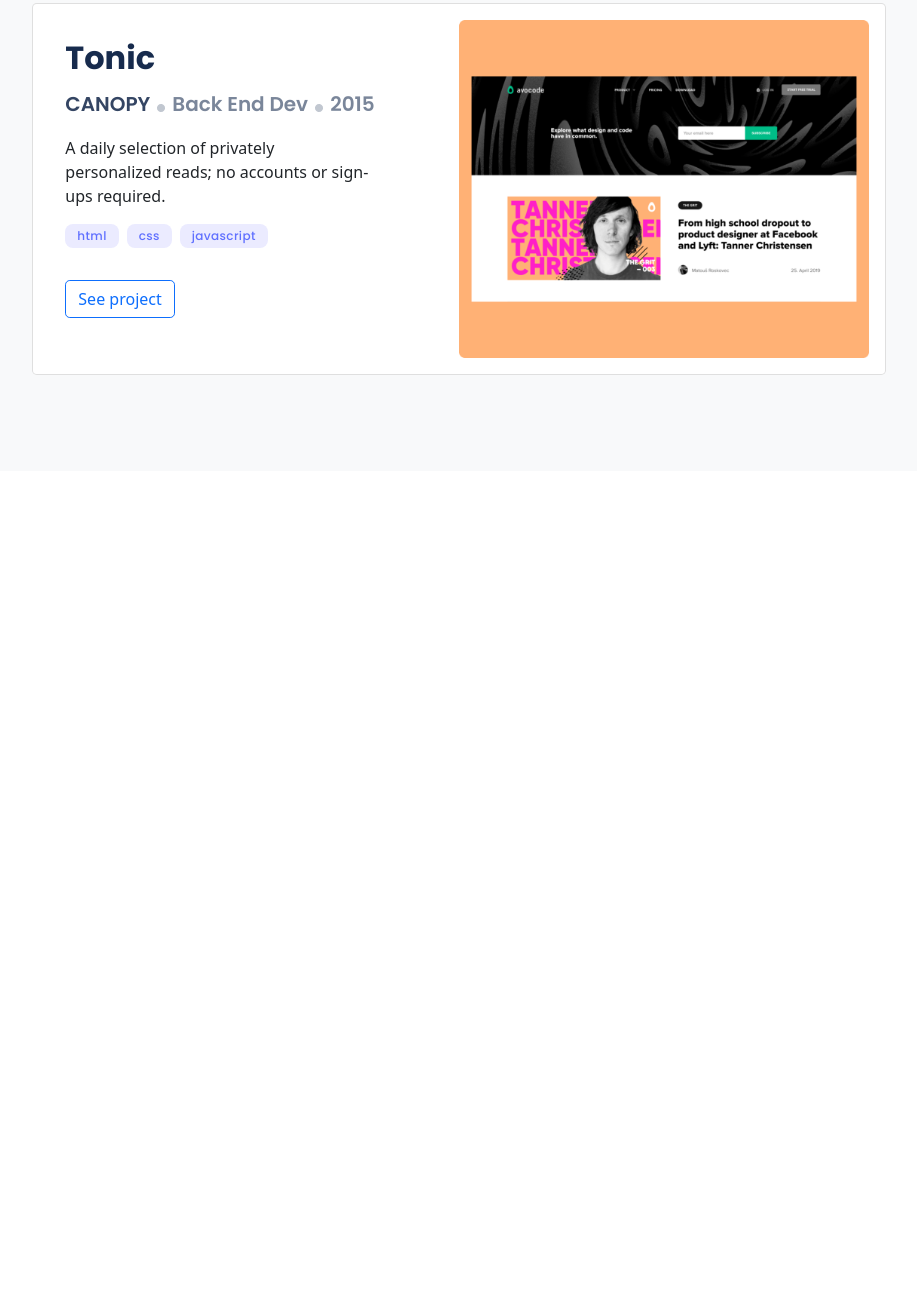
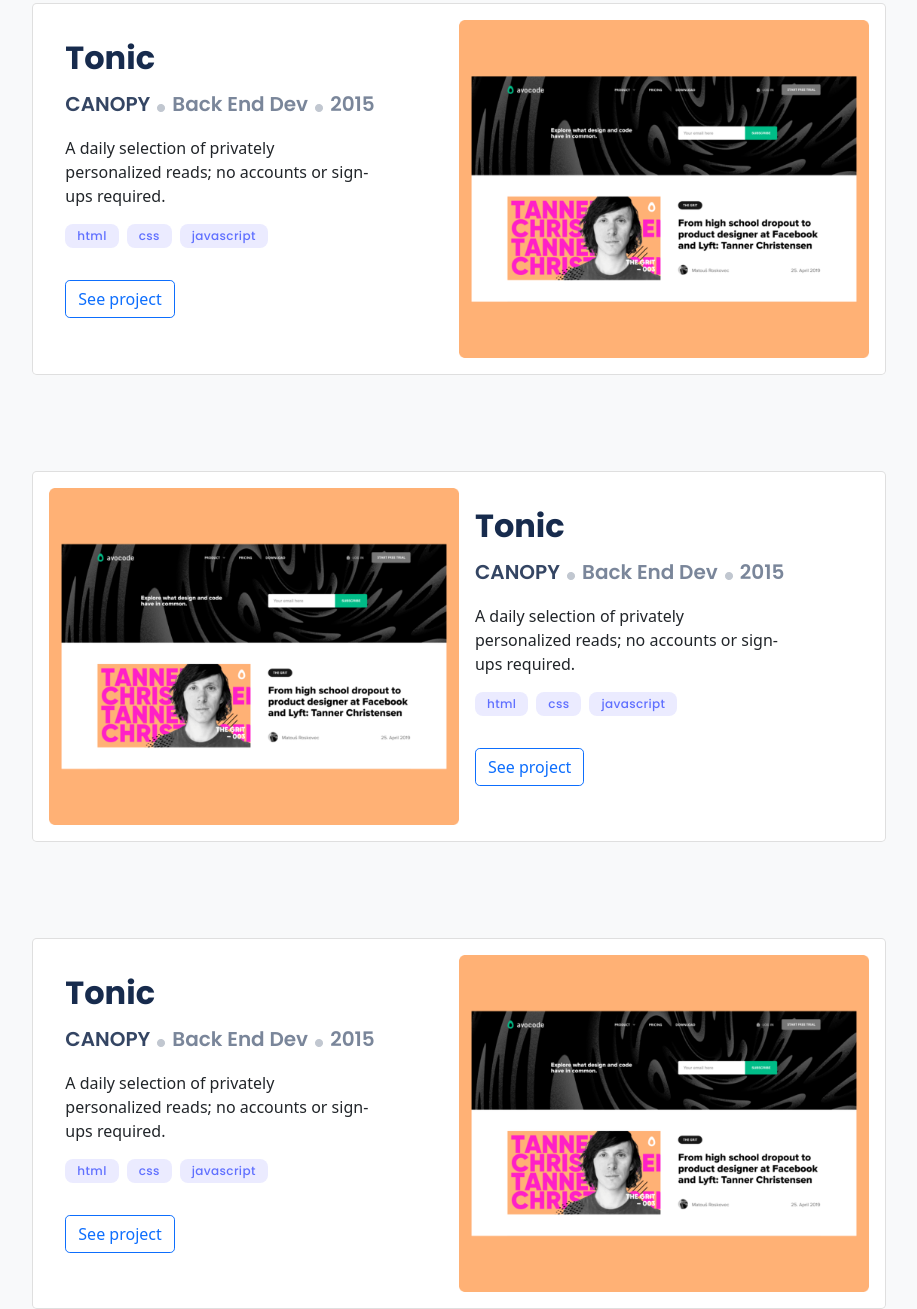
Before and after one commit to shegy28/First-bootstrap-project, a plain HTML site: page index.html in a window 1280 px wide. Shown: the part 1272-2581 px from the top of the page, without its empty margins (181-1098 px from the left). Before the commit the page ends 1743 px from the top, so only its background shows below. Drawn offline with nearby package versions, Linux system fonts and the light colour scheme.

Commit message:
Fix card issue

```diff
--- a/index.html
+++ b/index.html
@@ -88,7 +88,7 @@
               <div class="col-md-6 gap-4">
                 <div class="card-body col-10">
                   <h4 class="tonic card-title">Tonic</h4>
-                  <div class="info-icons d-flex flex-row justify-content-between align-items-center mt-3 ">
+                  <div class="info-icons d-flex flex-row justify-content-between align-items-center mt-3 w-75 ">
                     <h4 class="info-icons-p1">CANOPY</h4>
                     <img src="./images/circle.png" alt="dot">
                     <h4 class="info-icons-p2">Back End Dev</h4>
@@ -138,8 +138,67 @@
               </div>
             </div>
           </div>
-        <div class="row"></div>
-        <div class="row"></div>
+
+
+          <div class="card col-8 p-3 rounded-3 mt-5" >
+            <div class="row g-0">
+              <div class="col-md-6">
+                <img src="./images/first-work1.png" class="img-fluid rounded-start" alt="...">
+              </div>
+              <div class="col-md-6 gap-4">
+                <div class="card-body col-10">
+                  <h4 class="tonic card-title">Tonic</h4>
+                  <div class="info-icons d-flex flex-row justify-content-between align-items-center mt-3 ">
+                    <h4 class="info-icons-p1">CANOPY</h4>
+                    <img src="./images/circle.png" alt="dot">
+                    <h4 class="info-icons-p2">Back End Dev</h4>
+                    <img src="./images/circle.png" alt="dot">
+                    <h4 class="info-icons-p2">2015</h4>
+                  </div>
+                  <p class="card-text mt-3 fs-6">A daily selection of privately personalized reads; no accounts or sign-ups required.</p>
+                  <div id="lang">
+                    <ul class=" d-flex flex-row lang list-unstyled ">
+                        <li>html</li>
+                        <li>css</li>
+                        <li>javascript</li>
+                    </ul>
+                </div>
+                <button type="button" class="btn btn-outline-primary mt-3 rounded-3">See project</button>
+                </div>
+              </div>
+            </div>
+          </div>
+
+          <div class="card col-8 p-3 rounded-3 mt-5" >
+            <div class="row g-0">
+              <div class="col-md-6 gap-4">
+                <div class="card-body col-10">
+                  <h4 class="tonic card-title">Tonic</h4>
+                  <div class="info-icons d-flex flex-row justify-content-between align-items-center mt-3 ">
+                    <h4 class="info-icons-p1">CANOPY</h4>
+                    <img src="./images/circle.png" alt="dot">
+                    <h4 class="info-icons-p2">Back End Dev</h4>
+                    <img src="./images/circle.png" alt="dot">
+                    <h4 class="info-icons-p2">2015</h4>
+                  </div>
+                  <p class="card-text mt-3 fs-6">A daily selection of privately personalized reads; no accounts or sign-ups required.</p>
+                  <div id="lang">
+                    <ul class=" d-flex flex-row lang list-unstyled ">
+                        <li>html</li>
+                        <li>css</li>
+                        <li>javascript</li>
+                    </ul>
+                </div>
+                <button type="button" class="btn btn-outline-primary mt-3 rounded-3">See project</button>
+                </div>
+              </div>
+              <div class="col-md-6">
+                <img src="./images/first-work1.png" class="img-fluid rounded-start" alt="...">
+              </div>
+            </div>
+          </div>
+
+
     </section>
 
 
```
